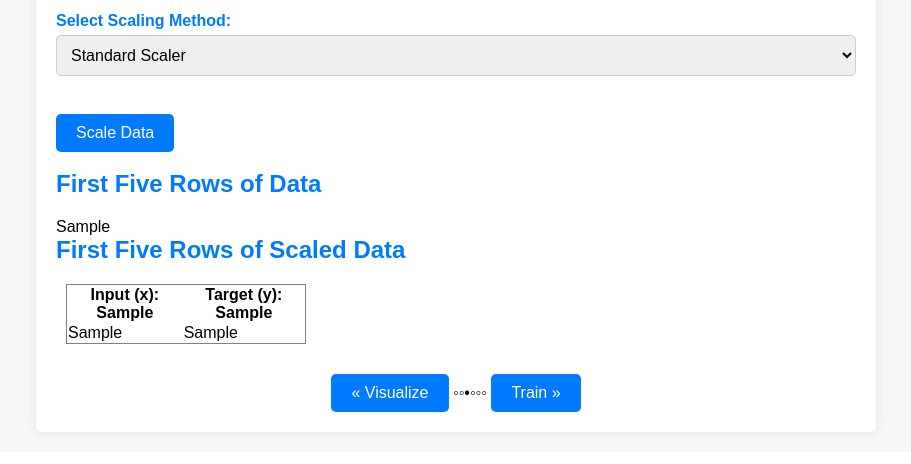
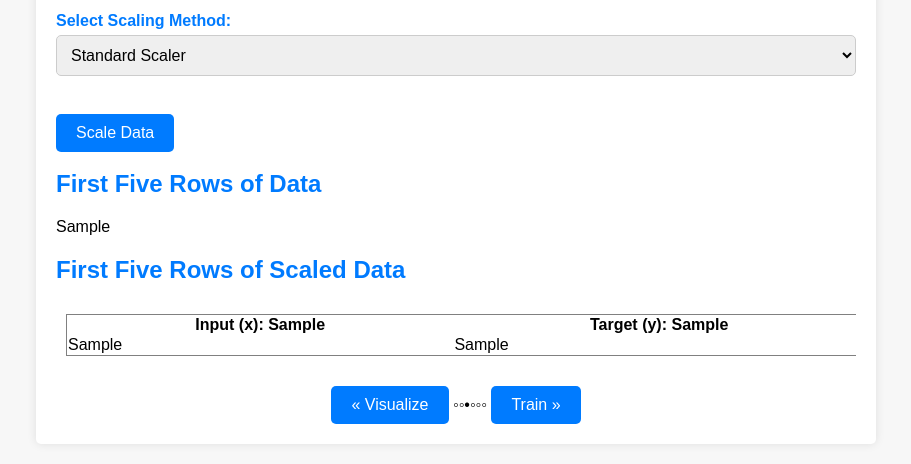
Before and after one commit to jbonda/ml-workflow-pipeline, a Flask app: template ML_GUI/templates/scaling.html in a window 1280 px wide. Shown: the part 756-1220 px from the top of the page, without its empty margins (184-1095 px from the left). Before the commit the page ends 1192 px from the top, so only its background shows below. Run offline with Flask 3, Linux system fonts and the light colour scheme; the template is opened without the code that fills it: most values are stand-ins (such as "Sample title", 1, 10 or a date in 2020).

Commit message:
Update scaling.html
#40
Displaying the Dataset with all columns by scrolling.

```diff
--- a/ML_GUI/templates/scaling.html
+++ b/ML_GUI/templates/scaling.html
@@ -118,6 +118,29 @@
         width: 30%;
         margin: 10px;
       }
+  .data-table-container,
+  .scaled-table-container {
+    max-width: 100%;
+    overflow-x: scroll;
+    margin-top: 20px; /* Added margin for spacing */
+  }
+
+  .data-table,
+  .scaled-table {
+    width: max-content; /* Set table width to max content size */
+    border-collapse: collapse;
+    border: 1px solid gray;
+  }
+
+  .data-table,
+  .scaled-table {
+    width: 100%;
+    border-collapse: collapse;
+    border: 1px solid gray;
+  .table-wrapper {
+    overflow-x: auto; /* Add horizontal scrollbar */
+  }
+
 </style>
   </head>
   <script src="https://polyfill.io/v3/polyfill.min.js?features=es6"></script>
@@ -185,10 +208,17 @@
 
 {% if first_five_data %}
   <h2>First Five Rows of Data</h2>
-      {{ first_five_data | safe }} {% endif %} {% if first_five_x_scaled and
-      first_five_y_scaled %}
+  <div class="data-table-container">
+    <table class="data-table">
+      {{ first_five_data | safe }}
+    </table>
+  </div>
+  {% endif %}
+
+  {% if first_five_x_scaled and first_five_y_scaled %}
   <h2>First Five Rows of Scaled Data</h2>
-      <table>
+  <div class="scaled-table-container">
+    <table class="scaled-table">
       <tr>
         <th>Input (x): {{ input_column | safe }}</th>
         <th>Target (y): {{ target_column | safe }}</th>
@@ -198,7 +228,9 @@
         <td>{{ first_five_y_scaled | safe }}</td>
       </tr>
     </table>
+  </div>
     {% endif %}
+
 
       <div class="page-navigation">
         <a href="/visualization" class="button">« Visualize</a>
```
Lines whose indentation alone changed are shown as unchanged.
